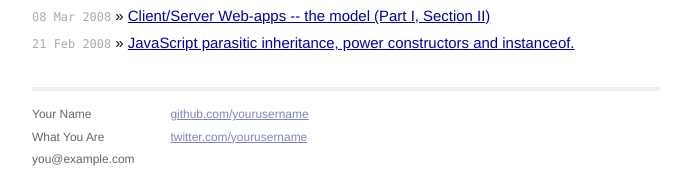
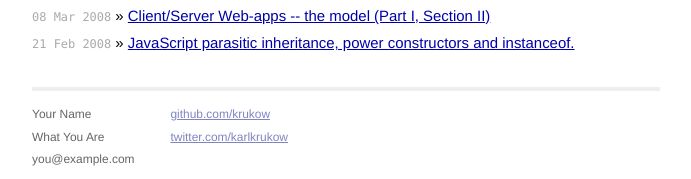
Before and after one commit to krukow/krukow.github.io, a Jekyll site: the page built from index.html, in a window 1280 px wide. Shown: the part 1434-1613 px from the top of the page, without its empty margins (294-985 px from the left). Built offline with Jekyll 4.4.1, drawn with Linux system fonts in a browser that asks for light colours; Markdown is read by kramdown in place of the engine named in the settings.

Commit message:
added layout

```diff
--- a/_layouts/default.html
+++ b/_layouts/default.html
@@ -33,8 +33,8 @@
             </div>
             <div class="contact">
               <p>
-                <a href="https://github.com/yourusername">github.com/yourusername</a><br />
-                <a href="https://twitter.com/yourusername">twitter.com/yourusername</a><br />
+                <a href="https://github.com/krukow">github.com/krukow</a><br />
+                <a href="https://twitter.com/karlkrukow">twitter.com/karlkrukow</a><br />
               </p>
             </div>
           </div>
```
